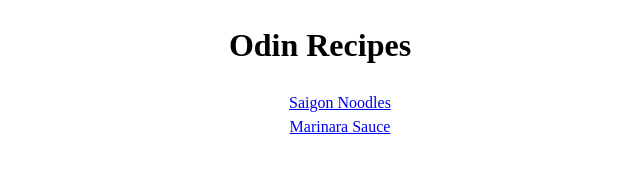
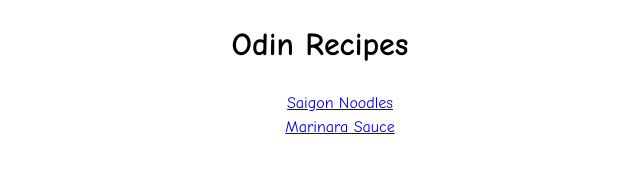
Before and after one commit to koskurita/odin-recipes, a plain HTML site: page index.html in a window 1280 px wide. Shown: the whole page, without its empty margins (320-960 px from the left). Drawn offline with Linux system fonts and the light colour scheme.

Commit message:
change font

```diff
--- a/style.css
+++ b/style.css
@@ -1,4 +1,5 @@
 * {
+    font-family: "Comic Sans MS";
     line-height: 1.5;
 
 }
@@ -18,6 +19,9 @@ ul, ol {
     list-style-position: inside;
     text-align: left;
 }
+li {
+    font-family: cursive;
+}
 
 .steps {
     margin: 20px 0;
```
